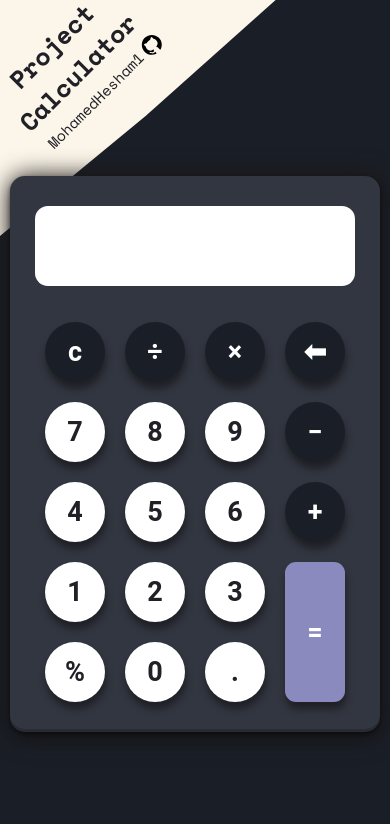
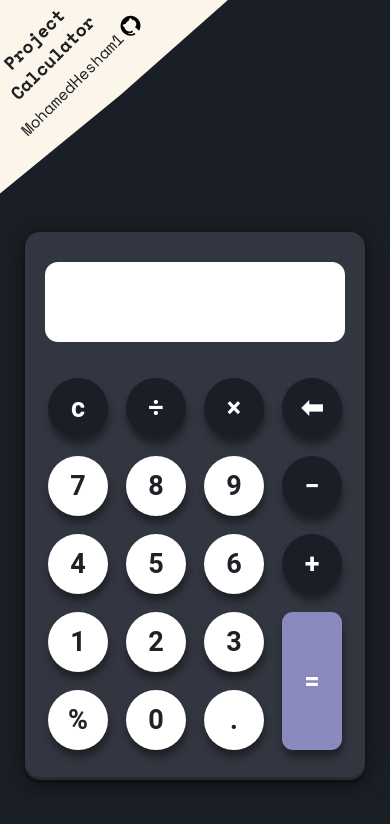
Before and after one commit to MohamedHesham1/Project-Calculator, a website built with Vite: page index.html in a window 390 px wide. Built offline with nearby package versions, Linux system fonts and the light colour scheme.

Commit message:
feat: :sparkles: add styles for mobile dimensions

```diff
--- a/style.scss
+++ b/style.scss
@@ -77,11 +77,6 @@ body {
   }
 }
 // main
-main {
-  display: grid;
-  place-content: center;
-  margin-block-start: 4rem;
-}
 
 //  calculator
 .calculator {
@@ -170,3 +165,37 @@ main {
   background-color: #1a1e26;
   color: #ffffff;
 }
+
+// mobile
+@media (max-width: 715px) {
+  .calculator {
+    width: 340px;
+    margin-block-start: 20vh;
+  }
+  .monitor {
+    width: 300px;
+  }
+  .operations {
+    gap: 18px;
+  }
+  .info {
+    height: 328px;
+    width: 430px;
+
+    .header {
+      font-size: 18px;
+    }
+    .profile {
+      inset-block-start: 62px;
+      inset-inline-start: 2px;
+      padding: 0;
+      font-size: 16px;
+    }
+  }
+}
+@media (max-width: 463px) and (max-height: 702) {
+  .info {
+    height: 308px;
+    width: 364px;
+  }
+}
```
